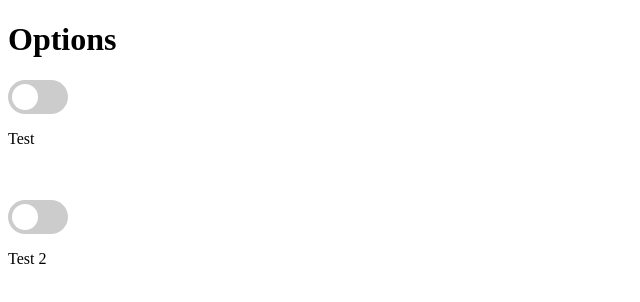
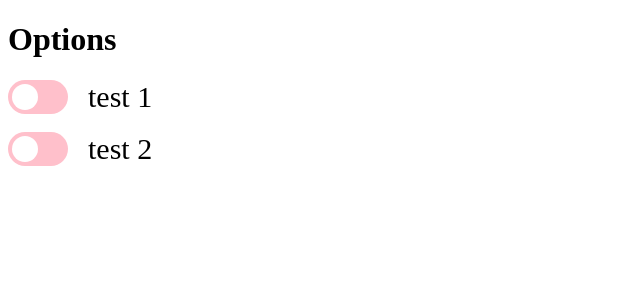
Before and after one commit to amchugh/truthy, a browser extension: page Test_extension/options.html in a window 1280 px wide. Shown: the whole page, without its empty margins (0-640 px from the left). Drawn offline with Linux system fonts and the light colour scheme.

Commit message:
Rough Options

```diff
--- a/Test_extension/options.html
+++ b/Test_extension/options.html
@@ -1,5 +1,6 @@
 <!DOCTYPE html>
 <html lang="en">
+
 <head>
   <meta charset="UTF-8">
   <meta http-equiv="X-UA-Compatible" content="IE=edge">
@@ -7,21 +8,19 @@
   <title>Document</title>
   <link rel="stylesheet" href="switch.css">
 </head>
+
 <body>
-  <div id="options">
   <h1>Options</h1>
   <label class="switch">
-      <input type="checkbox" id="breakdown-switch">
-      <span class="slider round"></span>
+    <input type="checkbox" id="raw-switch">
+    <span style="font-size:30px;" class="slider round">test 1</span>
   </label>
-    <p>Test</p>
   <br><br>
   <label class="switch">
     <input type="checkbox" id="raw-switch">
-      <span class="slider round"></span>
+    <span style="font-size:30px;" class="slider round">test 2</span>
   </label>
-    <p>Test 2</p>
-  </div>
 </body>
 <script src="options.js"></script>
+
 </html>
--- a/Test_extension/switch.css
+++ b/Test_extension/switch.css
@@ -18,7 +18,7 @@
     left: 0;
     right: 0;
     bottom: 0;
-    background-color: #ccc;
+    background-color: pink;
     -webkit-transition: .4s;
     transition: .4s;
   }
@@ -36,11 +36,7 @@
   }
 
   input:checked + .slider {
-    background-color: #2196F3;
-  }
-
-  input:focus + .slider {
-    box-shadow: 0 0 1px #2196F3;
+    background-color: purple;
   }
 
   input:checked + .slider:before {
@@ -57,3 +53,13 @@
   .slider.round:before {
     border-radius: 50%;
   }
+
+  span {
+    text-indent: 80px;
+    vertical-align: middle;
+    white-space: nowrap;
+  }
+
+  label {
+    white-space: nowrap;
+  }
```
Also changed, not shown: Test_extension/manifest.json. Lines whose indentation alone changed are shown as unchanged.
